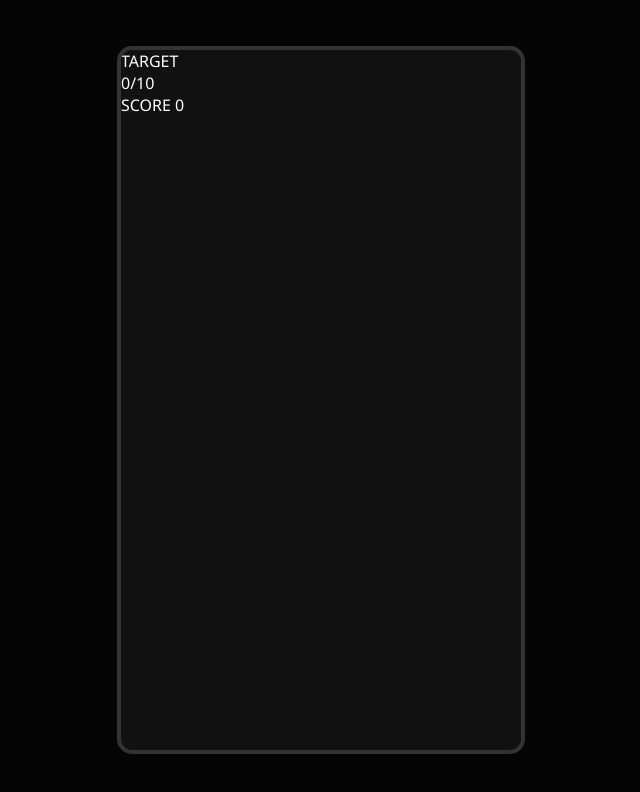
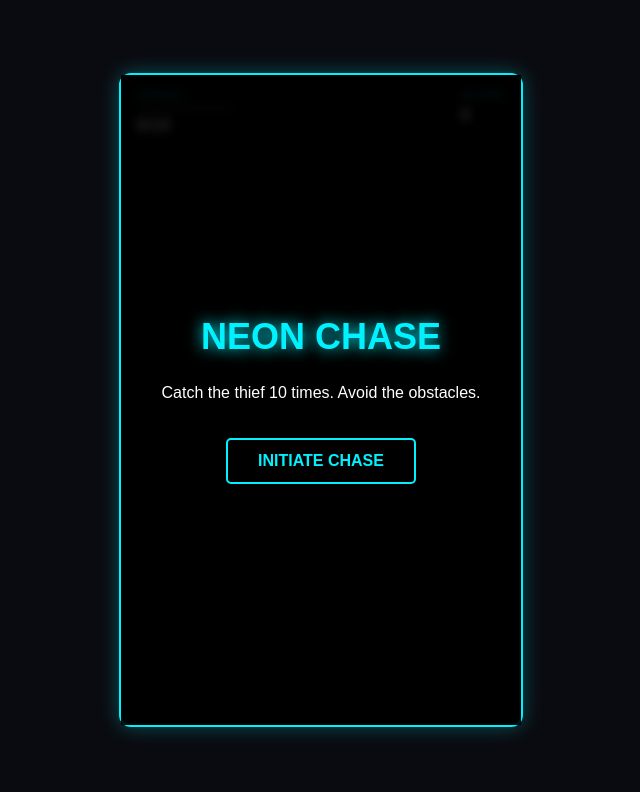
Before and after one commit to tanharahman2003t-art/my-game, a plain HTML site: page index.html in a window 1280 px wide. Shown: the whole page, without its empty margins (319-959 px from the left). Drawn offline with Linux system fonts and the light colour scheme.

Commit message:
Update style.css

```diff
--- a/style.css
+++ b/style.css
@@ -1,57 +1,103 @@
+:root {
+    --neon-blue: #00f2ff;
+    --neon-pink: #ff00ea;
+    --bg-dark: #0a0b10;
+}
+
 body {
     margin: 0;
-    background: #050505;
+    background: var(--bg-dark);
     display: flex;
     justify-content: center;
     align-items: center;
     height: 100vh;
-    font-family: 'Segoe UI', sans-serif;
+    font-family: 'Orbitron', sans-serif; /* You can use sans-serif if font not loaded */
     color: white;
+    overflow: hidden;
 }
+
 #game-container {
     position: relative;
     width: 400px;
-    height: 700px;
-    background: #111;
-    border: 4px solid #333;
-    border-radius: 15px;
-    overflow: hidden;
+    height: 650px;
+    background: #000;
+    border: 2px solid var(--neon-blue);
+    box-shadow: 0 0 20px rgba(0, 242, 255, 0.3);
+    border-radius: 12px;
 }
-canvas { display: block; width: 100%; height: 100%; }
-#ui {
+
+canvas { display: block; border-radius: 10px; }
+
+/* Stats HUD */
+#hud {
     position: absolute;
-    top: 20px;
-    left: 20px;
-    right: 20px;
+    top: 0;
+    width: 100%;
+    padding: 15px;
+    box-sizing: border-box;
     display: flex;
     justify-content: space-between;
     z-index: 5;
+    background: linear-gradient(to bottom, rgba(0,0,0,0.8), transparent);
 }
-.stat {
-    background: rgba(0, 0, 0, 0.6);
-    padding: 8px 15px;
-    border-radius: 20px;
-    font-weight: bold;
-    border: 1px solid #00f2ff;
+
+.stat-box { display: flex; flex-direction: column; align-items: flex-start; }
+.label { font-size: 10px; letter-spacing: 2px; color: var(--neon-blue); margin-bottom: 4px; }
+#hit-count, #score-val { font-weight: bold; font-size: 18px; }
+
+.progress-bar-bg {
+    width: 100px;
+    height: 6px;
+    background: #222;
+    border-radius: 3px;
+    margin-bottom: 4px;
 }
-.screen {
+#progress-fill {
+    width: 0%;
+    height: 100%;
+    background: var(--neon-blue);
+    box-shadow: 0 0 10px var(--neon-blue);
+    transition: width 0.3s;
+}
+
+/* Overlays */
+.overlay {
     position: absolute;
     inset: 0;
-    background: rgba(0,0,0,0.9);
+    background: rgba(0,0,0,0.85);
     display: flex;
     flex-direction: column;
     justify-content: center;
     align-items: center;
     z-index: 10;
-    text-align: center;
+    backdrop-filter: blur(5px);
 }
+
+.glow-text {
+    font-size: 36px;
+    font-weight: bold;
+    color: var(--neon-blue);
+    text-shadow: 0 0 15px var(--neon-blue);
+    margin-bottom: 10px;
+}
+
 button {
-    padding: 15px 40px;
-    font-size: 20px;
-    background: #00f2ff;
-    border: none;
-    border-radius: 50px;
+    background: transparent;
+    color: var(--neon-blue);
+    border: 2px solid var(--neon-blue);
+    padding: 12px 30px;
+    font-size: 16px;
+    font-weight: bold;
     cursor: pointer;
-    font-weight: bold;
+    transition: 0.3s;
+    border-radius: 5px;
+    margin-top: 20px;
 }
+
+button:hover {
+    background: var(--neon-blue);
+    color: black;
+    box-shadow: 0 0 20px var(--neon-blue);
+}
+
 .hidden { display: none !important; }
```
